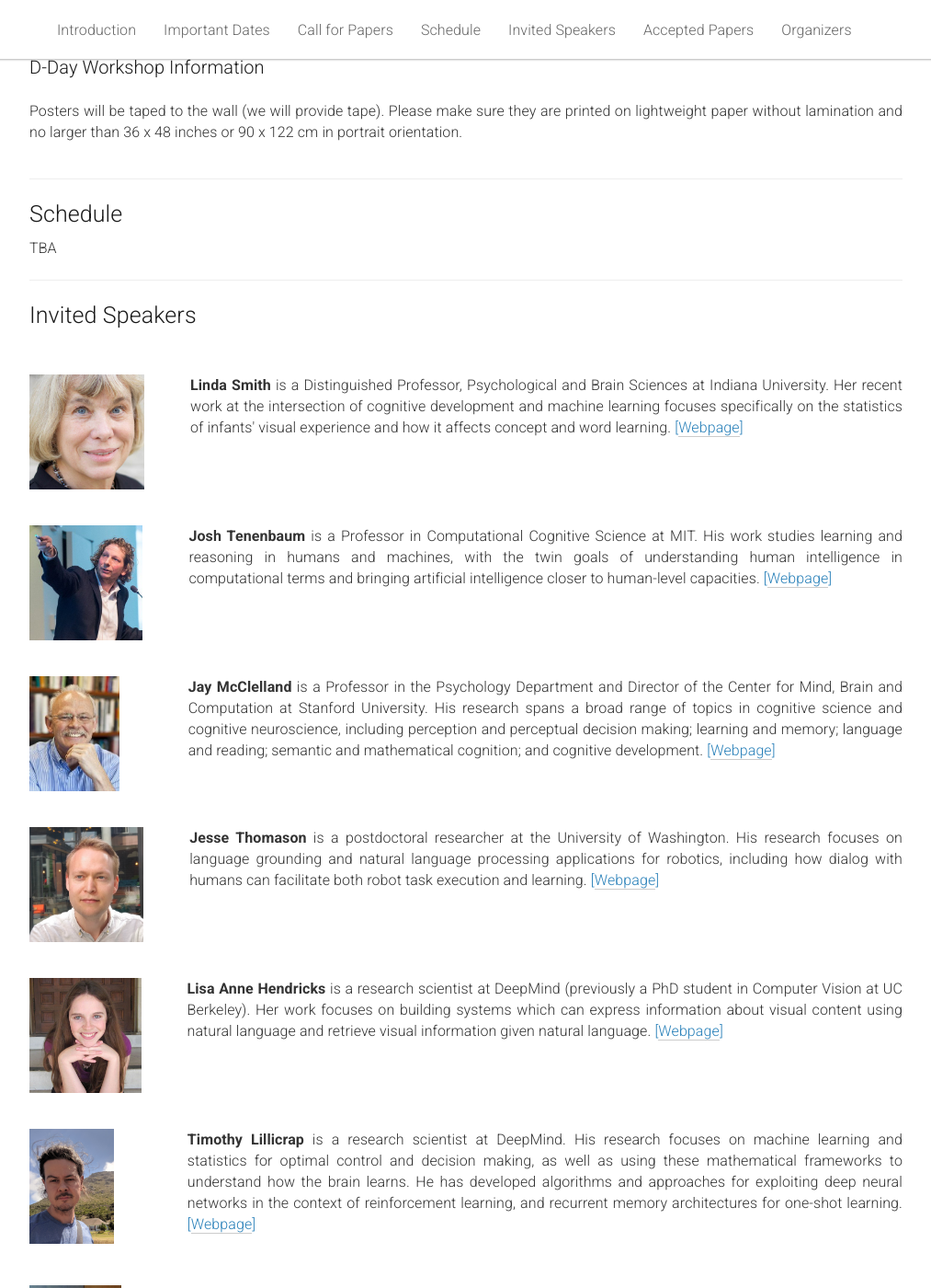
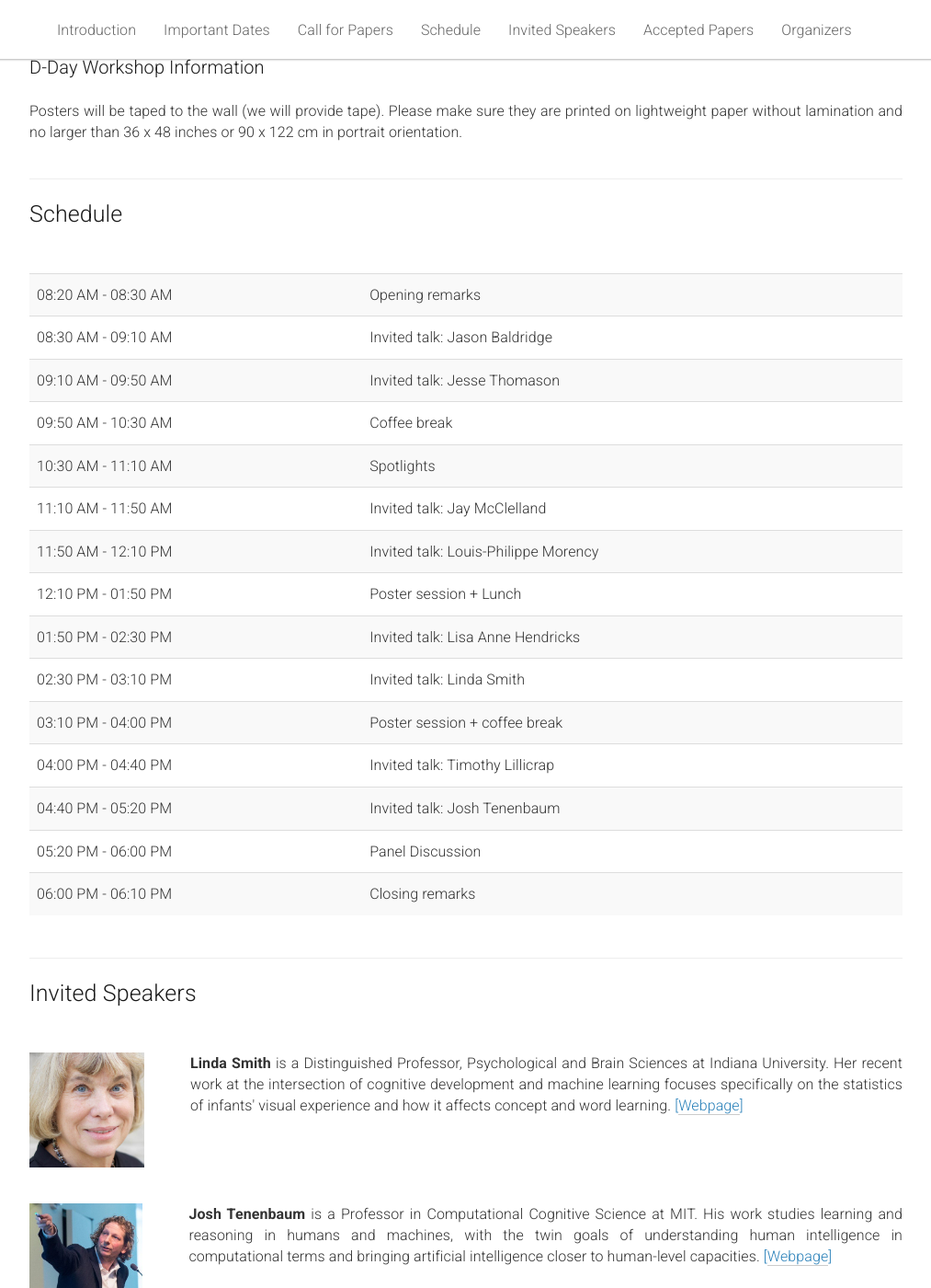
Before and after one commit to vigilworkshop/vigilworkshop.github.io, a Jekyll site: the page built from _pages/home.md, in a window 1280 px wide and 1400 px high, scrolled down 1971 px. Shown: the whole window at 92% size, without its empty margins (133-1146 px from the left). Built offline with Jekyll 4.4.1, drawn with Linux system fonts in a browser that asks for light colours.

Commit message:
Schedule

```diff
--- a/_pages/home.md
+++ b/_pages/home.md
@@ -150,7 +150,75 @@ acknowledgements: ""
     </div>
 </div>
 
-TBA
+<br>
+<div class="row">
+  <div class="col-xs-12">
+    <table class="table table-striped">
+      <tbody>
+        <tr>
+          <td>08:20 AM - 08:30 AM</td>
+          <td>Opening remarks</td>
+        </tr>
+        <tr>
+          <td>08:30 AM - 09:10 AM</td>
+          <td>Invited talk: Jason Baldridge</td>
+        </tr>
+        <tr>
+          <td>09:10 AM - 09:50 AM</td>
+          <td>Invited talk: Jesse Thomason</td>
+        </tr>
+        <tr>
+          <td>09:50 AM - 10:30 AM</td>
+          <td>Coffee break</td>
+        </tr>
+        <tr>
+          <td>10:30 AM - 11:10 AM</td>
+          <td>Spotlights</td>
+        </tr>
+        <tr>
+          <td>11:10 AM - 11:50 AM</td>
+          <td>Invited talk: Jay McClelland</td>
+        </tr>
+        <tr>
+          <td>11:50 AM - 12:10 PM</td>
+          <td>Invited talk: Louis-Philippe Morency  </td>
+        </tr>
+        <tr>
+          <td>12:10 PM - 01:50 PM</td>
+          <td>Poster session + Lunch</td>
+        </tr>
+        <tr>
+          <td>01:50 PM - 02:30 PM</td>
+          <td>Invited talk: Lisa Anne Hendricks</td>
+        </tr>
+        <tr>
+          <td>02:30 PM - 03:10 PM</td>
+          <td>Invited talk: Linda Smith</td>
+        </tr>
+        <tr>
+          <td>03:10 PM - 04:00 PM</td>
+          <td>Poster session + coffee break</td>
+        </tr>
+        <tr>
+          <td>04:00 PM - 04:40 PM</td>
+          <td>Invited talk: Timothy Lillicrap</td>
+        </tr>
+        <tr>
+          <td>04:40 PM - 05:20 PM</td>
+          <td>Invited talk: Josh Tenenbaum</td>
+        </tr>
+        <tr>
+          <td>05:20 PM - 06:00 PM</td>
+          <td>Panel Discussion</td>
+        </tr>
+        <tr>
+          <td>06:00 PM - 06:10 PM</td>
+          <td>Closing remarks</td>
+        </tr>
+      </tbody>
+    </table>
+  </div>
+</div>
 
 <hr>
 <div class="row" id="speakers">
```
